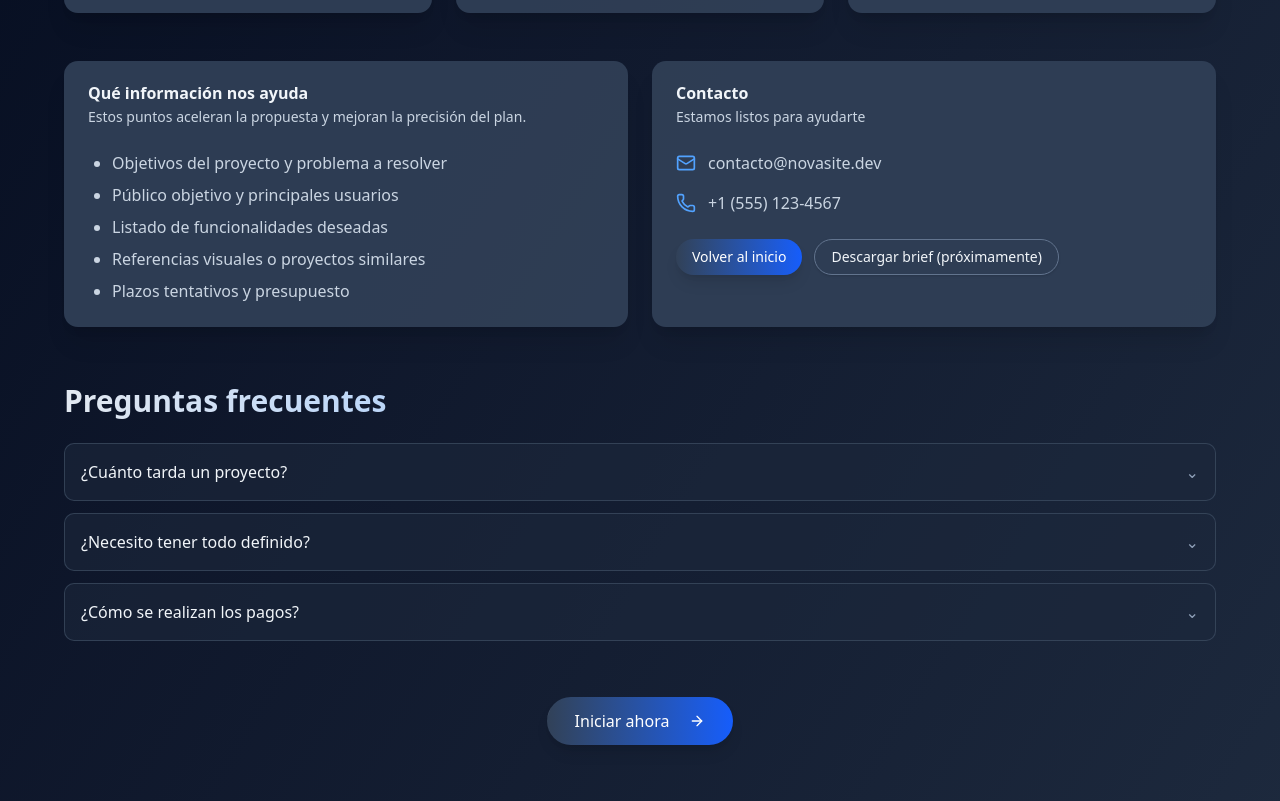
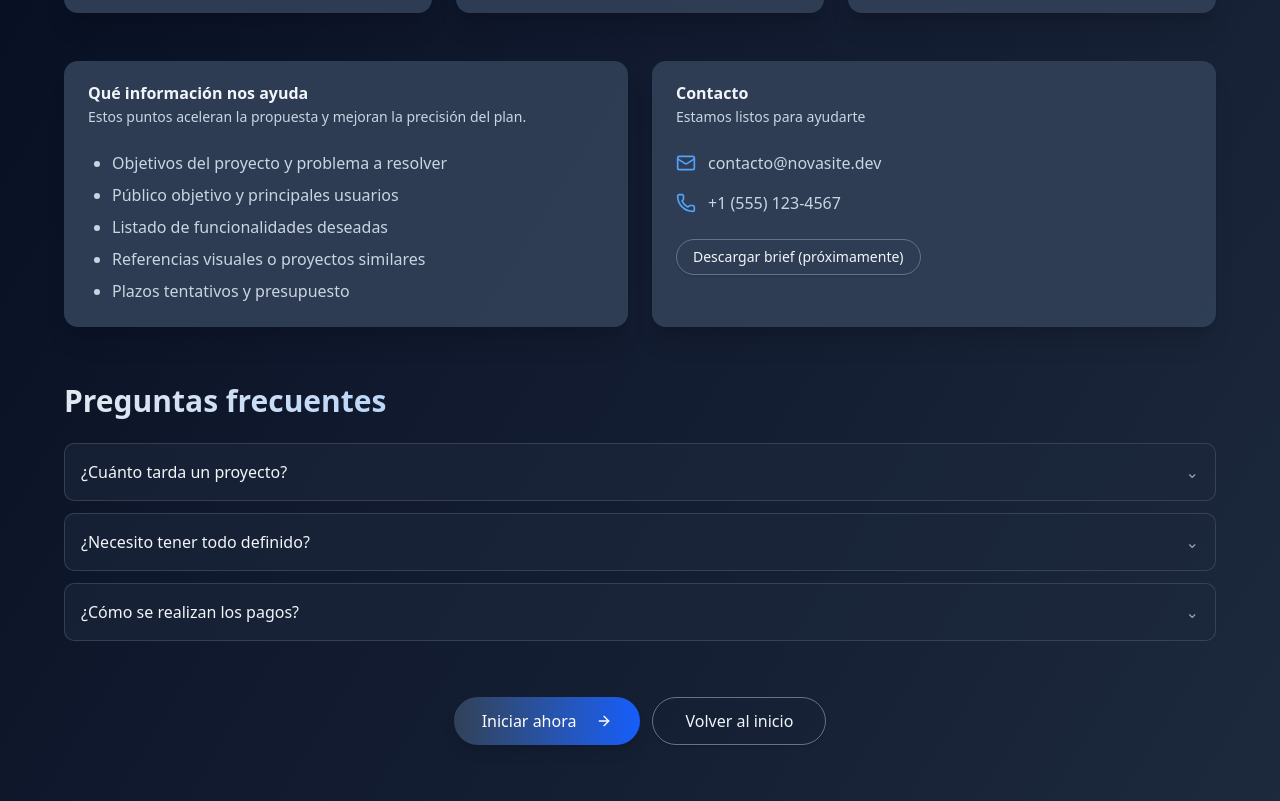
Before and after one commit to AntJimenezZ/nova-site, a Next.js app: page /guia-proyecto in a window 1280 px wide. Shown: the part 1290-2091 px from the top of the page. Built offline with nearby package versions, Linux system fonts and the light colour scheme.

Commit message:
deborala

```diff
--- a/src/app/guia-proyecto/page.tsx
+++ b/src/app/guia-proyecto/page.tsx
@@ -172,10 +172,7 @@ export default function GuiaProyectoPage() {
                 <Phone className="w-5 h-5 text-blue-400" />
                 <span>+1 (555) 123-4567</span>
               </div>
-              <div className="pt-2 flex gap-3">
-                <Button asChild variant="gradient" className="rounded-full">
-                  <Link href="/">Volver al inicio</Link>
-                </Button>
+              <div className="pt-2 flex">
                 <Button asChild variant="outlineGlow" className="rounded-full">
                   <Link href="#" aria-disabled>Descargar brief (próximamente)</Link>
                 </Button>
@@ -209,13 +206,16 @@ export default function GuiaProyectoPage() {
         </section>
 
         {/* CTA final */}
-        <div className="mt-14 flex justify-center">
+        <div className="mt-14 flex justify-center gap-3">
           <Button asChild size="xl" variant="gradient" className="rounded-full px-8 group relative overflow-hidden before:absolute before:inset-y-0 before:-left-1/3 before:w-1/3 before:bg-white/10 before:skew-x-[-20deg] before:transition-transform before:duration-500 hover:before:translate-x-[300%]">
             <Link href="/contacto" aria-label="Contáctanos para iniciar tu proyecto">
               Iniciar ahora
               <ArrowRight className="ml-3 w-5 h-5 transition-transform duration-200 group-hover:translate-x-1" />
             </Link>
           </Button>
+          <Button asChild size="xl" variant="outlineGlow" className="rounded-full px-8">
+            <Link href="/" aria-label="Volver al inicio">Volver al inicio</Link>
+          </Button>
         </div>
       </div>
     </main>
```
